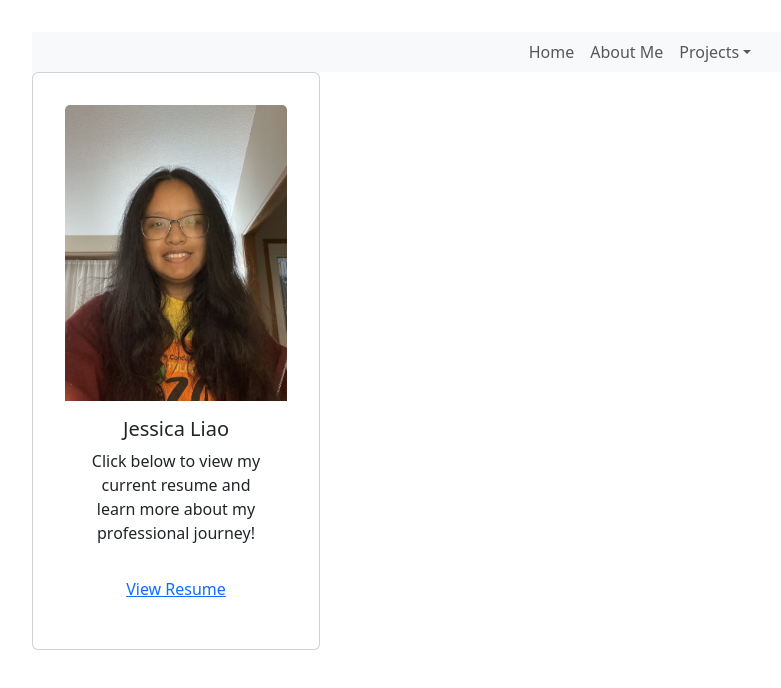
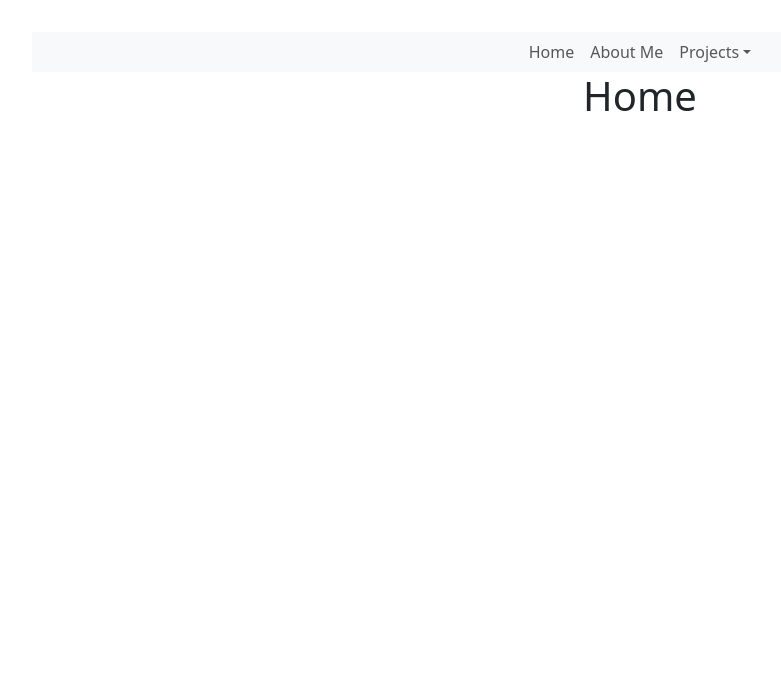
Before and after one commit to jessl314/JessicaL-Blog-Project, a React (Vite) app in the folder frontend/: page / in a window 1280 px wide. Shown: the top 688 px of the page, without its empty margins (0-781 px from the left). Built offline with nearby package versions, Linux system fonts and the light colour scheme.

Commit message:
not sure

```diff
--- a/frontend/src/App.jsx
+++ b/frontend/src/App.jsx
@@ -4,8 +4,6 @@ import NavBar from './Navbar.jsx';
 import Home from './pages/Home.jsx';
 import About from './pages/About.jsx';
 import Speepy from './pages/Speepy.jsx';
-import reactLogo from './assets/react.svg'
-import viteLogo from '/vite.svg'
 import './App.css'
 import 'bootstrap/dist/css/bootstrap.min.css';
 
--- a/frontend/src/pages/Home.jsx
+++ b/frontend/src/pages/Home.jsx
@@ -1,24 +1,13 @@
 import React from 'react'
-import Card from 'react-bootstrap/Card'
-import JessicaImage from '../assets/JessicaHeadShot.jpg'
 import 'bootstrap/dist/css/bootstrap.min.css';
 
 
 function Home () {
     return (
-        // <img src={JessicaImage} alt="A headshot of Jessica wearing a red jacket and a yellow shirt." className="img-fluid thumbnail"/>
-        <Card style={{ width: '18rem'}}>
-            <Card.Img variant="top" src={JessicaImage} />
-            <Card.Body>
-                <Card.Title>Jessica Liao</Card.Title>
-                <Card.Text>
-                    Click below to view my current resume and learn more about my professional journey!
-                </Card.Text>
-            </Card.Body>
-            <Card.Body>
-                <Card.Link href="../assets/Liao,Jessica_Resume.pdf" target="_blank" rel="noopener noreferrer">View Resume</Card.Link>
-            </Card.Body>
-        </Card>
+       <div>
+        <h1>Home</h1>
+
+       </div>
     )
 
 }
```
